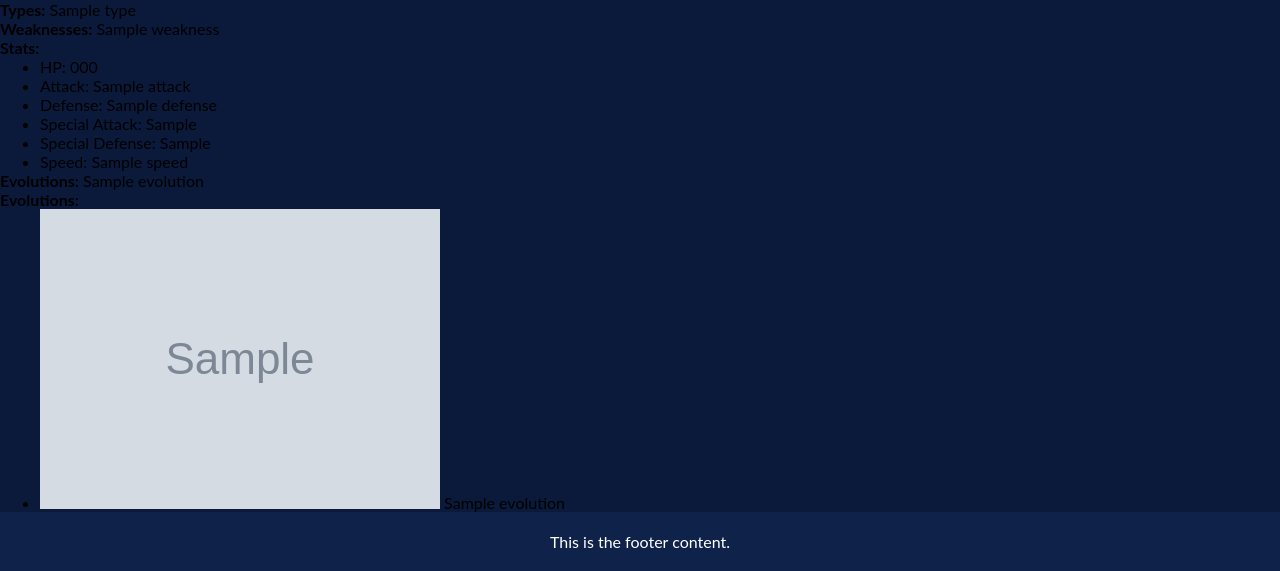
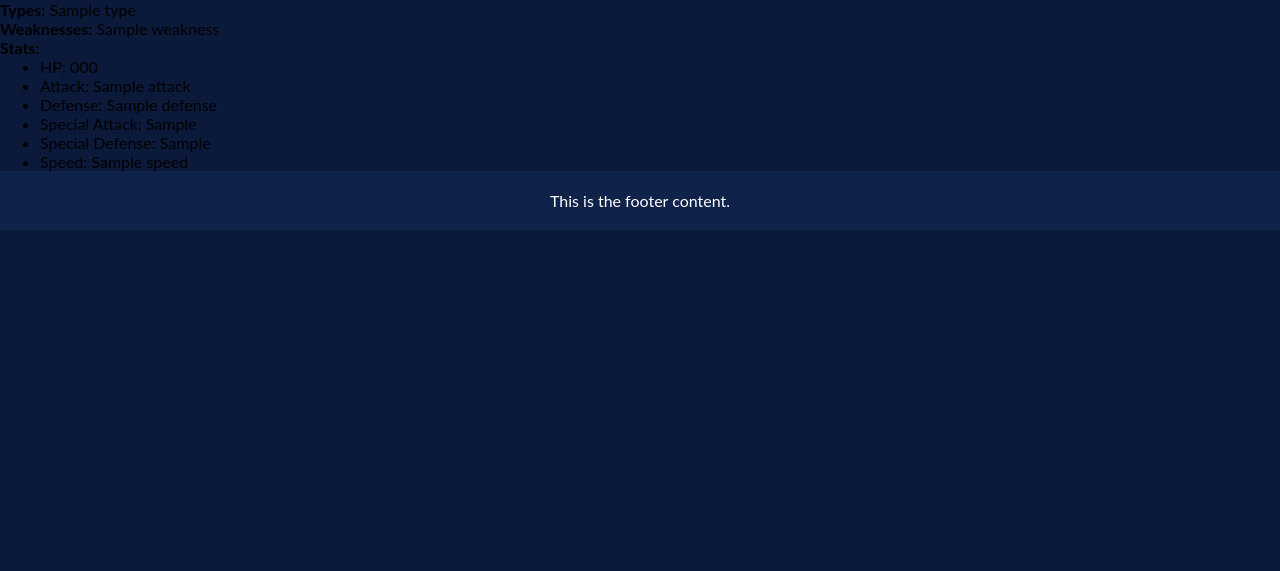
Before and after one commit to HaoYeChen/Pokedex, a Flask app: template templates/pokemon_details.html in a window 1280 px wide. Shown: the part 467-1038 px from the top of the page. After the commit the page ends 697 px from the top, so only its background shows below. Run offline with Flask 3, Linux system fonts and the light colour scheme; the template is opened without the code that fills it: most values are stand-ins (such as "Sample title", 1, 10 or a date in 2020); grey boxes marked "Sample" are stand-in pictures.

Commit message:
adjustments

```diff
--- a/templates/pokemon_details.html
+++ b/templates/pokemon_details.html
@@ -22,16 +22,6 @@
                 <li>Special Defense: {{ pokemon['stats']['special_defense'] }}</li>
                 <li>Speed: {{ pokemon['stats']['speed'] }}</li>
             </ul>
-            <p><strong>Evolutions:</strong> {% for evolution in pokemon['evolutions'] %} {{ evolution }} {% endfor %}</p>
-            <p><strong>Evolutions:</strong></p>
-<ul>
-    {% for evolution in pokemon['evolutions'] %}
-        <li>
-            <img src="{{ evolution.image }}" alt="{{ evolution.name }}">
-            <span>{{ evolution.name }}</span>
-        </li>
-    {% endfor %}
-</ul>
         </div>
     </div>
 {% endblock %}
```
